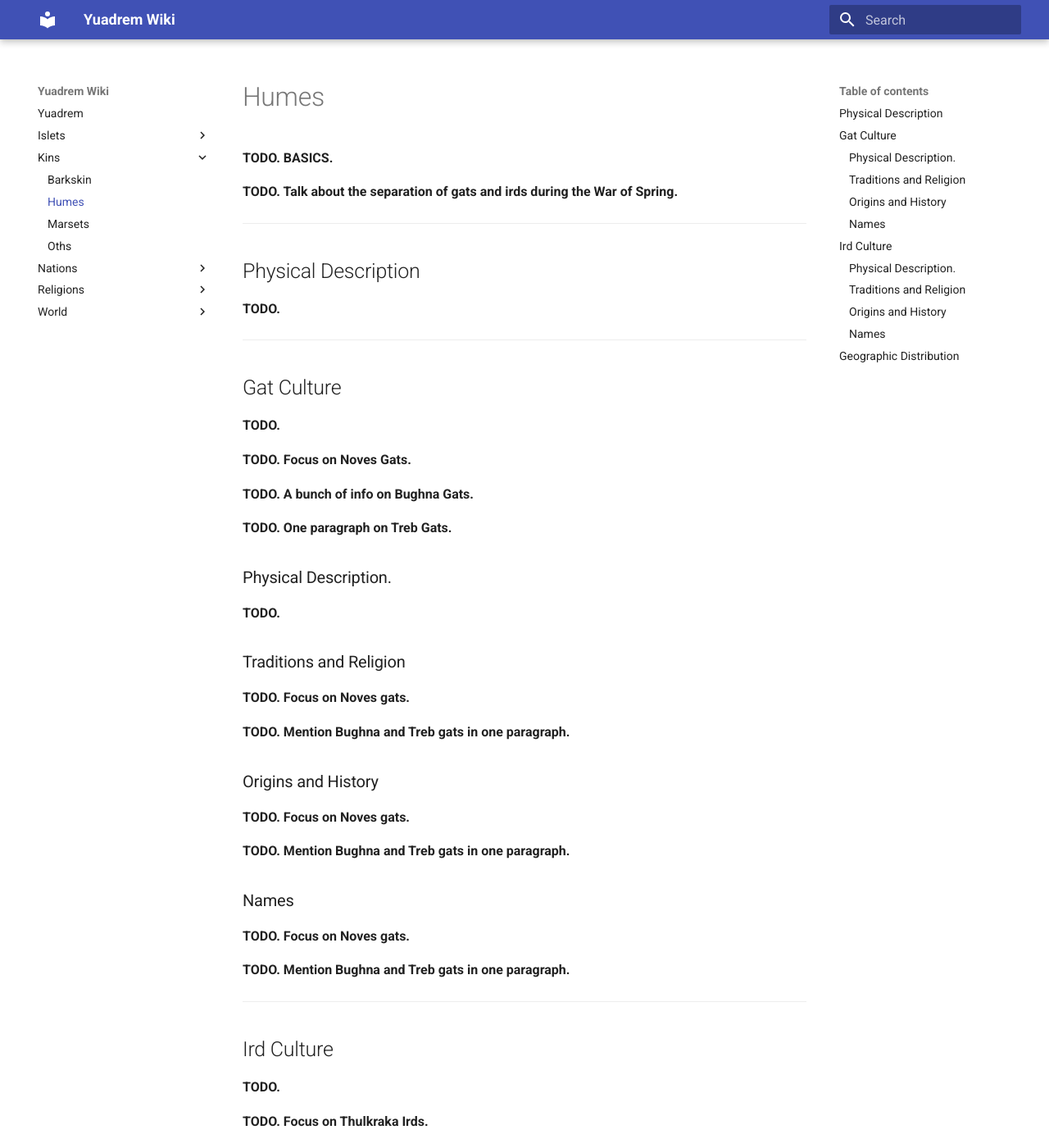
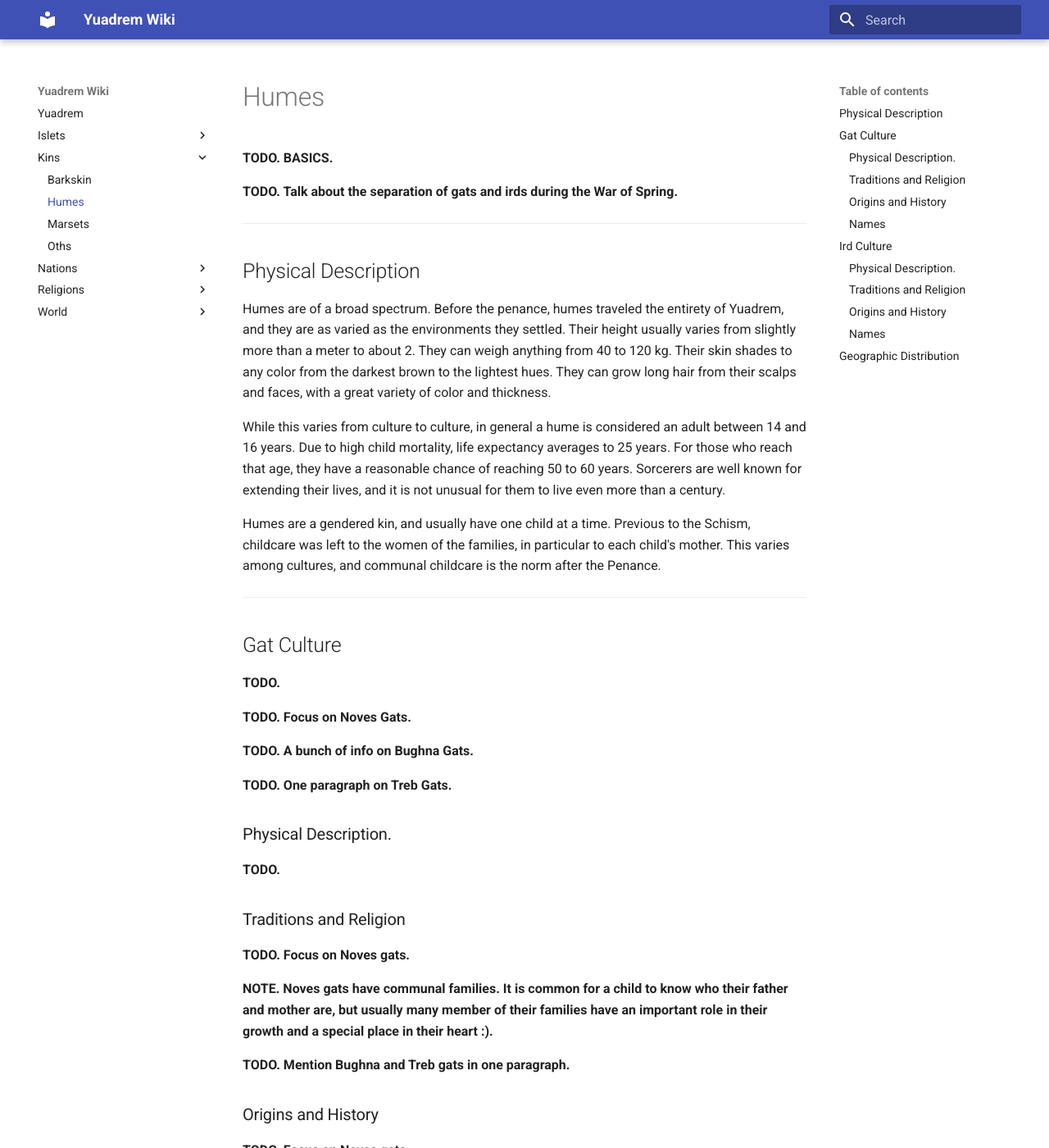
Before and after one commit to bleaktwig/yuadrem-wiki, an MkDocs documentation site: the page built from docs/kins/hume.md, in a window 1280 px wide and 1400 px high. Shown: the whole window at 82% size. Built offline with MkDocs 1.6.1 and Material for MkDocs 9.7.7, drawn with Linux system fonts in a browser that asks for light colours.

Commit message:
Included the general physical description for humes

```diff
--- a/docs/kins/hume.md
+++ b/docs/kins/hume.md
@@ -5,10 +5,24 @@
 
 ---
 ## Physical Description
-**TODO.**
+Humes are of a broad spectrum.
+Before the penance, humes traveled the entirety of Yuadrem, and they are as varied as the environments they settled.
+Their height usually varies from slightly more than a meter to about 2.
+They can weigh anything from 40 to 120 kg.
+Their skin shades to any color from the darkest brown to the lightest hues.
+They can grow long hair from their scalps and faces, with a great variety of color and thickness.
+
+While this varies from culture to culture, in general a hume is considered an adult between 14 and 16 years.
+Due to high child mortality, life expectancy averages to 25 years.
+For those who reach that age, they have a reasonable chance of reaching 50 to 60 years.
+Sorcerers are well known for extending their lives, and it is not unusual for them to live even more than a century. <!-- NOTE. The downside of this are all the negative effects of Pheter use in the body, Nix sickness, deformed bodies + strange appendages, etc. -->
+
+Humes are a gendered kin, and usually have one child at a time.
+Previous to the Schism, childcare was left to the women of the families, in particular to each child's mother.
+This varies among cultures, and communal childcare is the norm after the Penance.
 
 ---
-## Gat Culture <!-- NOTE. Those who sided with Et. -->
+## Gat Culture <!-- NOTE. Those who sided with Et. "Purebreed" families still retain horns, which were first gifted by Et to their loyal soldiers. -->
 **TODO.**
 
 **TODO. Focus on Noves Gats.** <!-- Those who sided with Et 'til the Penance. -->
@@ -22,6 +36,8 @@
 
 ### Traditions and Religion
 **TODO. Focus on Noves gats.**
+
+**NOTE. Noves gats have communal families. It is common for a child to know who their father and mother are, but usually many member of their families have an important role in their growth and a special place in their heart :).**
 
 **TODO. Mention Bughna and Treb gats in one paragraph.**
 
@@ -485,18 +501,7 @@ For an unknown reason, umans attract all kinds of predators from these lands.
 Additionally, their blood has similar properties to the tall ones', and is used in many rituals.
 Because of these reasons, umans are dispersed all around the world, and are nomadic in nature.
 
-\subsection*{A Broad Spectrum}
-    Hunted by all kinds of kin and creatures, the nomad kin are forced to perpetually migrate and adapt to different environments, making them more physically diverse than the common kins.
-
-    There is no typical uman, with an individual standing from 1.5 meters to a little over 1.8 meters tall, and weighing from 60 to 125 kgs.
-    Acclimating to even the most extreme environments, a uman's skin shades to any color from the darkest brown to the lightest hues.
-    They also grow long hair in their scalps and faces, sporting a great variety of colors and thickness.
-    Nomads reach adulthood at around 14, and rarely live a single century.
-
-    Umans are a gendered kin, and usually have one child at a time.
-    Families consist of a father, a mother, and their kid or children, but it is not uncommon for other members of the nomadic groups to care for parentless children.
-
-\subsection*{Accursed Coldblood}
+\subsection*{Accursed Coldblood} TODO. Maybe include the concept of coldblood in the "new" Yuadrem. Perhaps the blood of a certain breed of humes is actually better than average at keeping pheter - even better than oil. Actually, in general blood being better than oil at keeping Pheter is an interesting concept by itself!
     Known as coldblood due to its cerulean tint, Umans' blood has special properties, and is very useful for spellcasters.
     It retains a sort of energy, and can be used as a source of spells.
     Umans know this, and regularly prepare blood vials for trade and to strengthen troupes' wizards.
```
